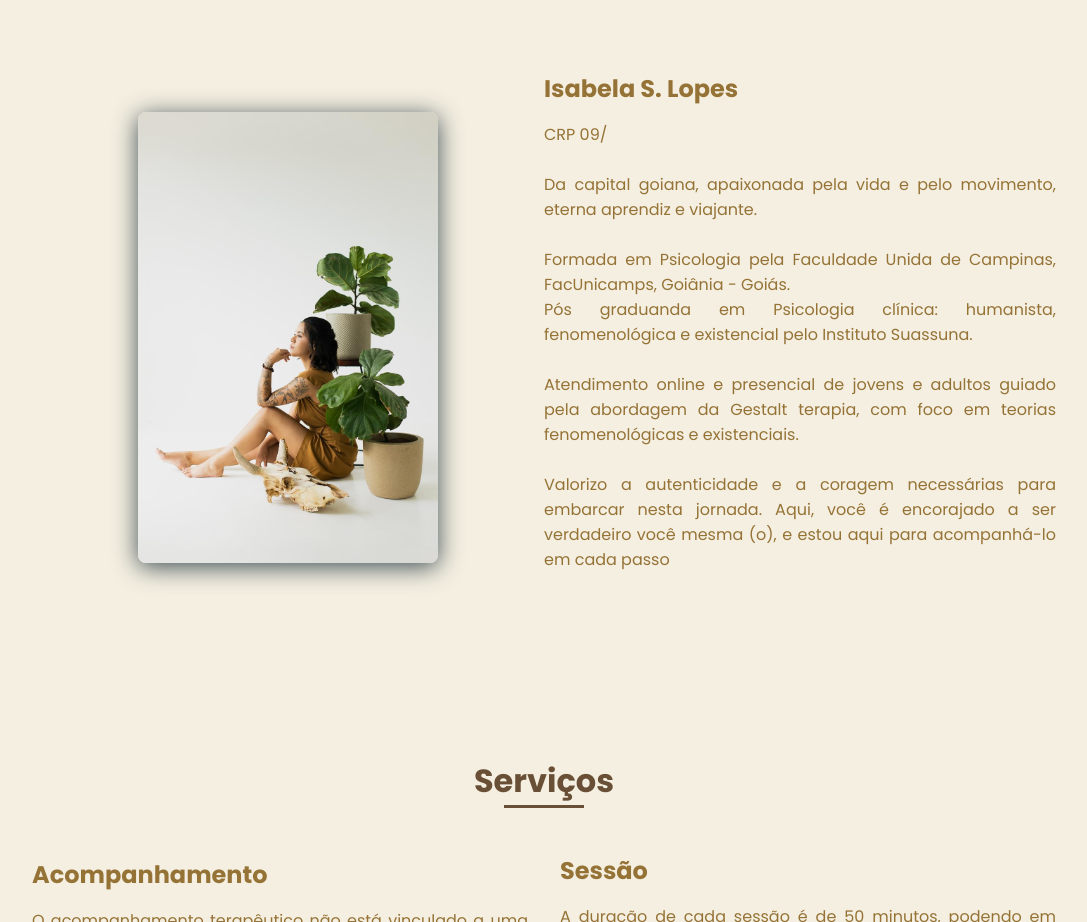
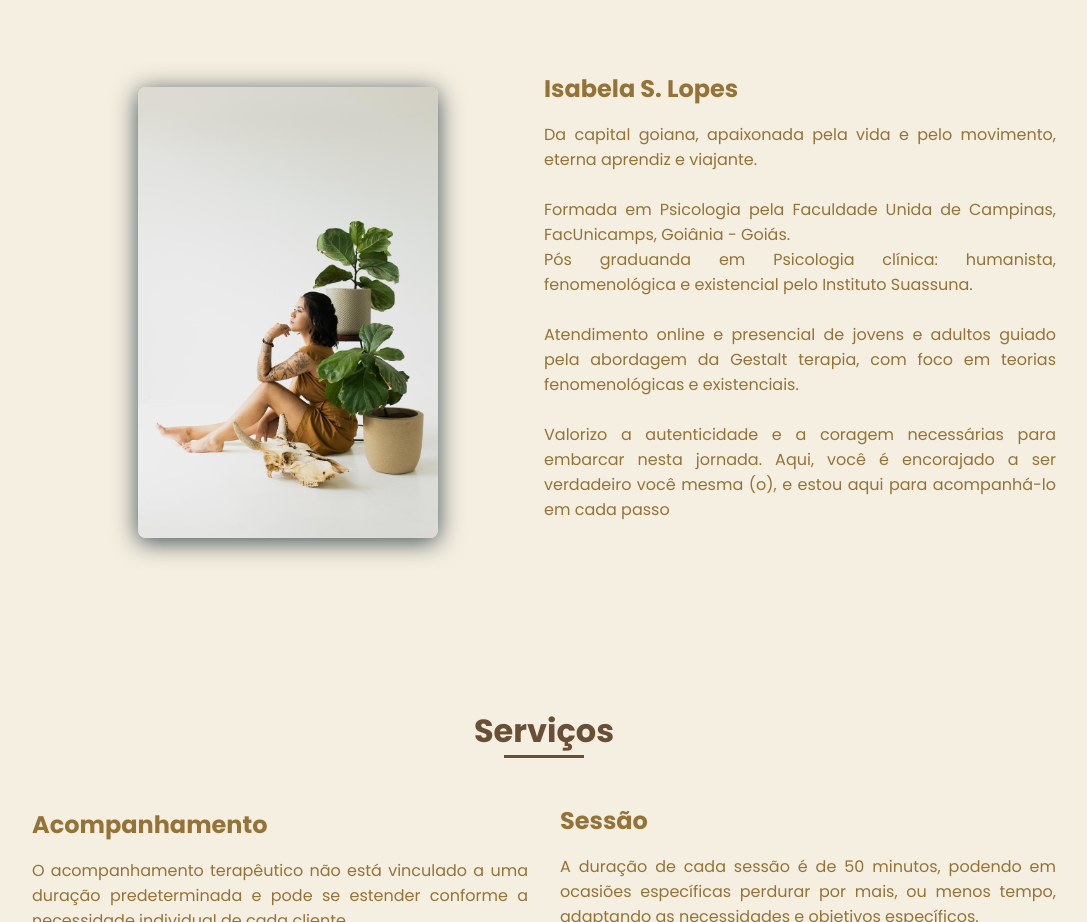
Before and after one commit to PsiIsabelaLopes/Psi.IsabelaLopes, a plain HTML site: page index.html in a window 1280 px wide. Shown: the part 780-1702 px from the top of the page, without its empty margins (96-1183 px from the left). Drawn offline with nearby package versions, Linux system fonts and the light colour scheme.

Commit message:
Update index.html

```diff
--- a/index.html
+++ b/index.html
@@ -71,7 +71,7 @@
 
                 <div>
                     <h2 class="about__subtitle">Isabela S. Lopes</h2>
-                    <p class="skills__text">CRP  09/<br><br>Da capital goiana, apaixonada pela vida e pelo movimento, eterna aprendiz e viajante.<br>
+                    <p class="skills__text">Da capital goiana, apaixonada pela vida e pelo movimento, eterna aprendiz e viajante.<br>
                                             <br>Formada em Psicologia pela Faculdade Unida de Campinas, FacUnicamps, Goiânia - Goiás.
                                             <br>Pós graduanda em Psicologia clínica: humanista, fenomenológica e existencial pelo Instituto Suassuna.
                                             <br><br>Atendimento online e presencial de jovens e adultos guiado pela abordagem da Gestalt terapia, com foco em teorias fenomenológicas e existenciais.
```
